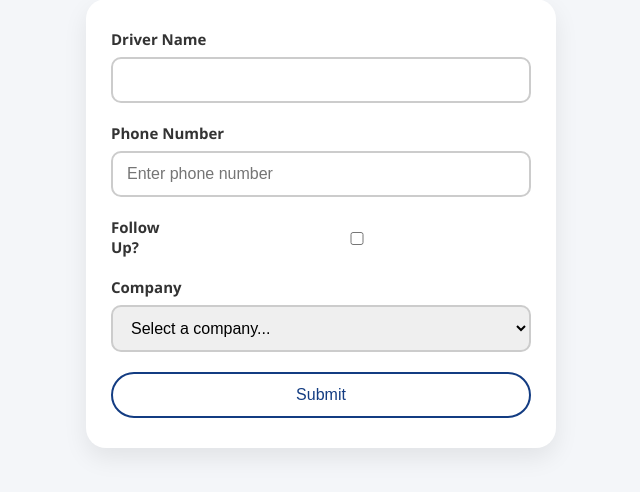
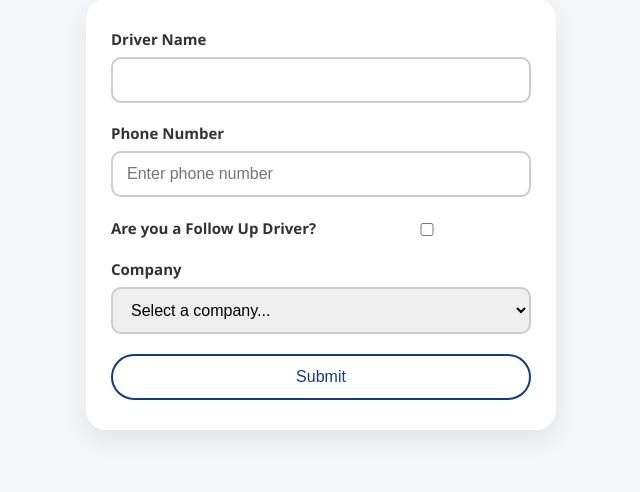
Before and after one commit to 95b9c7/Level1, a Django app: page /driver_form/ in a window 1280 px wide. Shown: the part 267-759 px from the top of the page, without its empty margins (319-959 px from the left). Run offline with Django 3.2, Linux system fonts and the light colour scheme; data that the repository does not hold is empty.

Commit message:
Fixed formatting on driver form and added Follow Up functionality

```diff
--- a/waitapp/forms.py
+++ b/waitapp/forms.py
@@ -23,7 +23,7 @@ class TruckDriverForm(forms.ModelForm):
         label='Company',
         queryset=Company.objects.all().order_by('name'),
         widget=forms.Select(attrs={'class': 'form-control'}),
-        required=True,
+        required=False,
         empty_label='Select a company...'
     )
     phone_number = forms.CharField(
--- a/waitapp/templates/driver_form.html
+++ b/waitapp/templates/driver_form.html
@@ -36,13 +36,13 @@
                 <label for="{{ form.name.id_for_label}}" class="form-label">Phone Number</label>
                 {{ form.phone_number }}
             </div>
-           <div class="form-group" style="display: flex; align-items: center; gap: 10px;">
-                <label for="{{ form.is_follow_up.id_for_label }}" class="form-label" style="margin: 0;">
-                    Follow Up?
+           <div class="form-group" style="display: flex; align-items: center; gap: 10px; flex-wrap: nowrap;">
+                <label for="{{ form.is_follow_up.id_for_label }}" class="form-label" style="margin: 0; white-space: nowrap;">
+                    Are you a Follow Up Driver?
                 </label>
                 {{ form.is_follow_up }}
             </div>
-            <div class="form-group">
+            <div class="form-group" id="company-group">
                 <label for="{{ form.company.id_for_label }}" class="form-label">Company</label>
                 {{ form.company }}
             </div>
@@ -51,5 +51,26 @@
             <button type="submit" class="menu-button">Submit</button>
         </form>
     </div>
+
+    <script>
+        document.addEventListener('DOMContentLoaded', function() {
+            const followUpCheckbox = document.getElementById('{{ form.is_follow_up.id_for_label }}');
+            const companyGroup = document.getElementById('company-group');
+
+            function toggleCompanyField() {
+                if (followUpCheckbox.checked) {
+                    companyGroup.style.display = 'none';
+                } else {
+                    companyGroup.style.display = 'block';
+                }
+            }
+
+            // Initial state
+            toggleCompanyField();
+
+            // Listen for changes
+            followUpCheckbox.addEventListener('change', toggleCompanyField);
+        });
+    </script>
 </body>
 </html>
--- a/waitapp/views.py
+++ b/waitapp/views.py
@@ -41,6 +41,20 @@ def driver_form(request):
         form = TruckDriverForm(request.POST)
         if form.is_valid():
             driver = form.save(commit=False)
+
+            # Handle follow-up logic
+            if driver.is_follow_up:
+                # Get or create the FOLLOW-UP company
+                follow_up_company, created = Company.objects.get_or_create(
+                    name="FOLLOW-UP",
+                    defaults={
+                        'contact_email': '',
+                        'total_tests': 0,
+                        'tests_remaining': 0
+                    }
+                )
+                driver.company = follow_up_company
+
             now = timezone.localtime()
             driver.check_in_time = now.time()
             driver.check_in_date = now.date()
```
